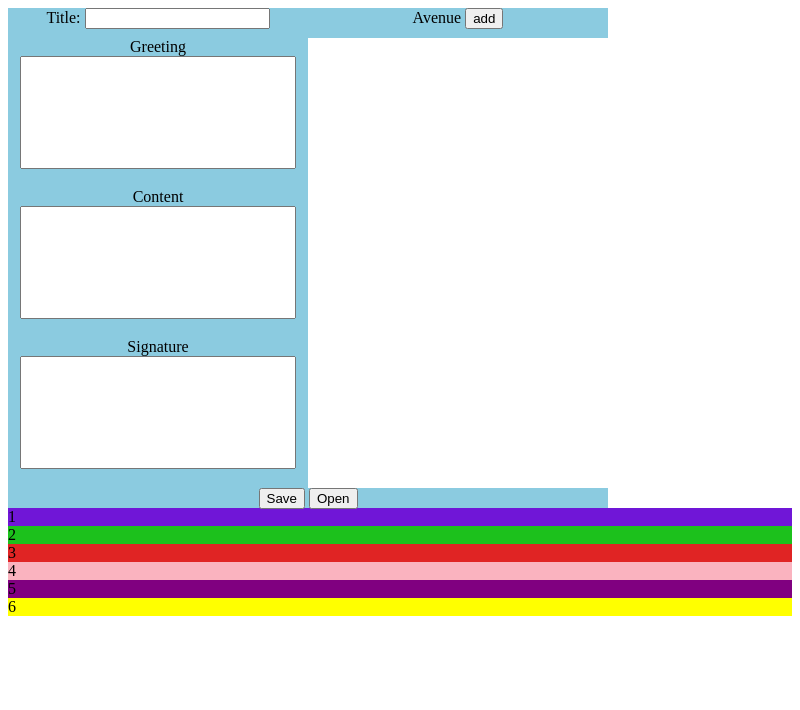
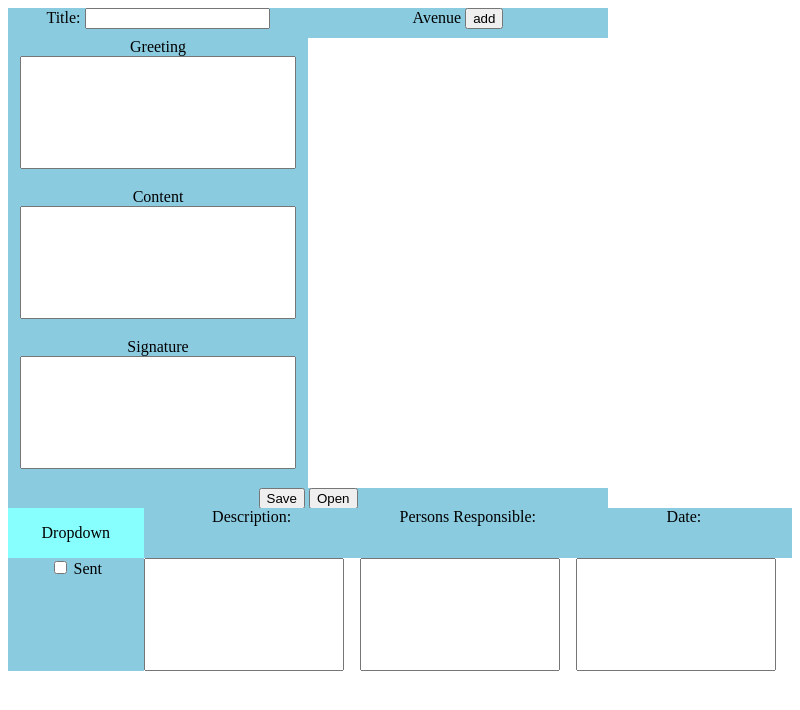
Before and after one commit to harrellbm/Communication-Manager-Electron, an Electron app: page index.html in a window 800 px wide. Drawn offline with Linux system fonts and the light colour scheme.

Commit message:
initial work on avenue ui

```diff
--- a/index.html
+++ b/index.html
@@ -18,7 +18,6 @@
         <text>Greeting</text>
         <textarea type="text" id="greeting" value="" spellcheck="true"></textarea>
       </p>
-
       <p>
         <text>Content</text>
         <textarea type="text" id="content" value="" spellcheck="true"></textarea>
@@ -36,13 +35,25 @@
         <input type="button" id="open" value="Open">
       </p>
     </div>
-    <div class="wrappere">
-      <div id="item1">1</div>
-      <div id="item2">2</div>
-      <div id="item3">3</div>
-      <div id="item4">4</div>
-      <div id="item5">5</div>
-      <div id="item6">6</div>
+    <div class="avenue">
+      <div class="dropdown" id="avenue_type">
+        <p class="dropbtn">Dropdown</p>
+        <div class="dropdown-content">
+          <a href="#">link 1</a>
+          <a href="#">link 2</a>
+          <a href="#">link 3</a>
+        </div>
+      </div>
+      <p id="description_title">Description:</p>
+      <p id="persons_title">Persons Responsible:</p>
+      <p id="date_title">Date:</p>
+      <p>
+        <input id="sent_checkbox" type="checkbox" value="">
+        <label for="">Sent</label>
+      </p>
+      <textarea id="description"></textarea>
+      <textarea id="persons"></textarea>
+      <textarea id="dates"></textarea>
     </div>
   </body>
   <script type="text/javascript" src="renderer.js"></script>
--- a/renderer.css
+++ b/renderer.css
@@ -20,38 +20,6 @@
   grid-template-columns: 300px 300px;
   grid-template-rows: 30px 150px 150px 150px 20px;
 
-}
-#item1{
-  background-color: rgba(108, 16, 214, 0.973);
-  grid-row-start: 1;
-  grid-row-end: 3;
-}
-
-#item2{
-  background-color: rgba(24, 192, 24, 0.979);
-}
-#item3{
-  background-color: rgb(224, 36, 36);
-}
-#item4{
-  background-color: rgb(250, 179, 191);
-  grid-column-start: 2;
-  grid-column-end: 4;
-}
-#item5{
-  background-color: rgb(128, 0, 128);
-}
-#item6{
-  background-color: rgb(255, 255, 0);
-}
-table{
-  width: 100%;
-  height: 100%;
-}
-
-td{
-  width: 50%;
-  border: groove rgb(0, 0, 0) 1px;
 }
 
 p{
@@ -81,3 +49,56 @@ textarea{
 #save{
   align-items: center;
 }
+
+.avenue{
+  display: grid;
+  grid-template-columns: 200px, 200px, 200px, 200px;
+  grid-template-rows: 100px, 100px;
+}
+
+#avenue_type{
+  grid-column-start: 1;
+  grid-column-end: 2;
+  grid-row-start: 1;
+  grid-row-end: 2;
+}
+
+#description_title{
+  grid-column-start: 2;
+  grid-column-end: 3;
+  grid-row-start: 1;
+  grid-row-end: 2;
+}
+
+#persons_title{
+  grid-column-start: 3;
+  grid-column-end: 4;
+  grid-row-start: 1;
+  grid-row-end: 2;
+}
+
+#date_title{
+  grid-column-start: 4;
+  grid-column-end:5;
+  grid-row-start: 1;
+  grid-row-end: 2;
+}
+.dropdown{
+  position: relative;
+  display: inline-block;
+}
+
+.dropbtn{
+  background-color: #8ff;
+  padding: 16px;
+}
+.dropdown-content{
+  display: none;
+  position: absolute;
+  background-color: #f9f9f9;
+  z-index: 1;
+}
+
+.dropdown:hover .dropdown-content{
+  display:block;
+}
--- a/renderer.js
+++ b/renderer.js
@@ -1,8 +1,10 @@
 // This file is required by the index.html file and will
 // be executed in the renderer process for that window.
 // All of the Node.js APIs are available in this process.
+//this is the js file for the message manager tab
 const ipc = require('electron').ipcRenderer
 const templates = require('./objectTemplate.js')
+
 
 //handles event from the save button
 document.getElementById('save').addEventListener("click", saveFile);
@@ -31,8 +33,6 @@ function openFile () {
   document.getElementById('content').value = file.content
   document.getElementById('signature').value = file.signature
 };
-
-
 
 // Adds an avenue to do the DOM
 document.getElementById('add').addEventListener("click", addAvenue);
```
